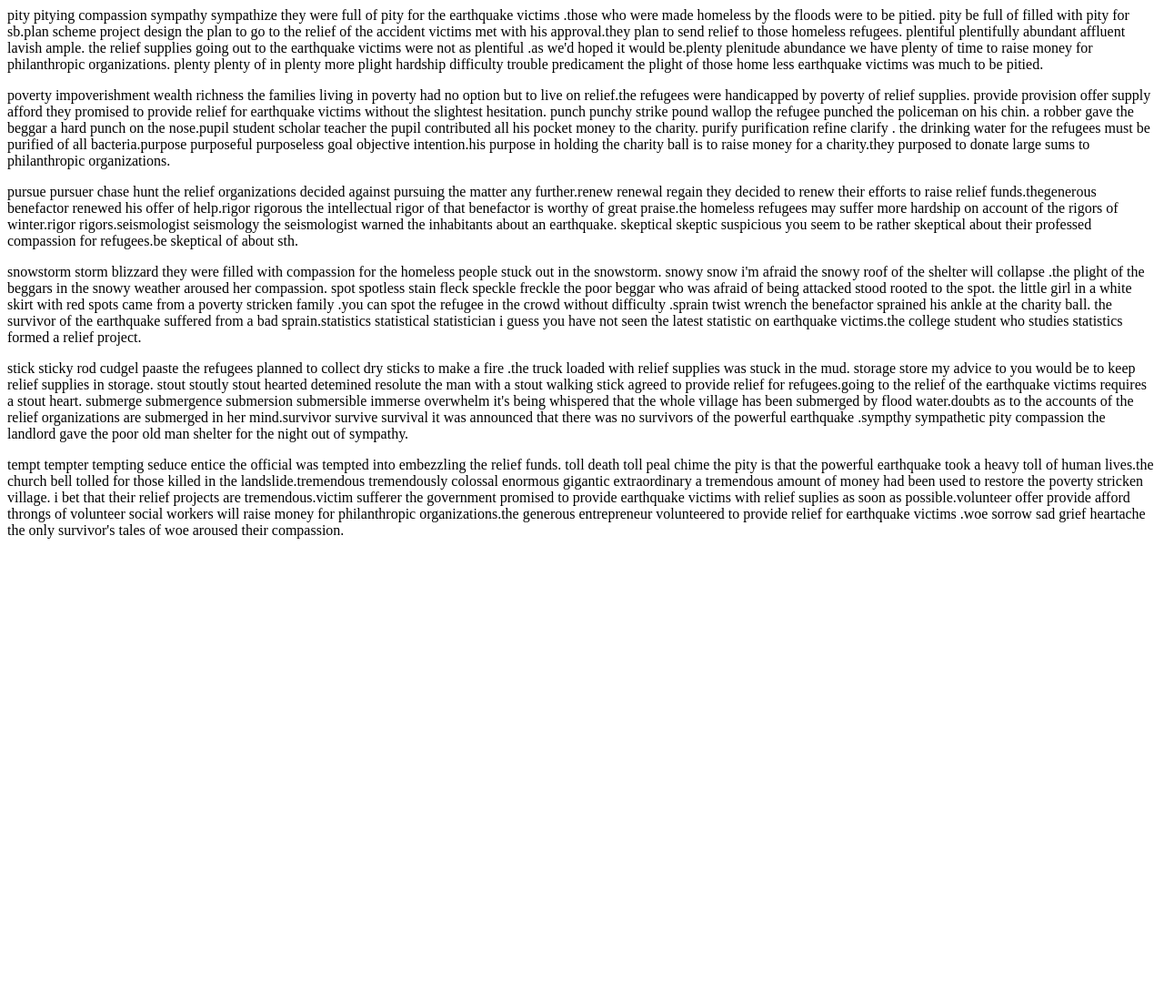
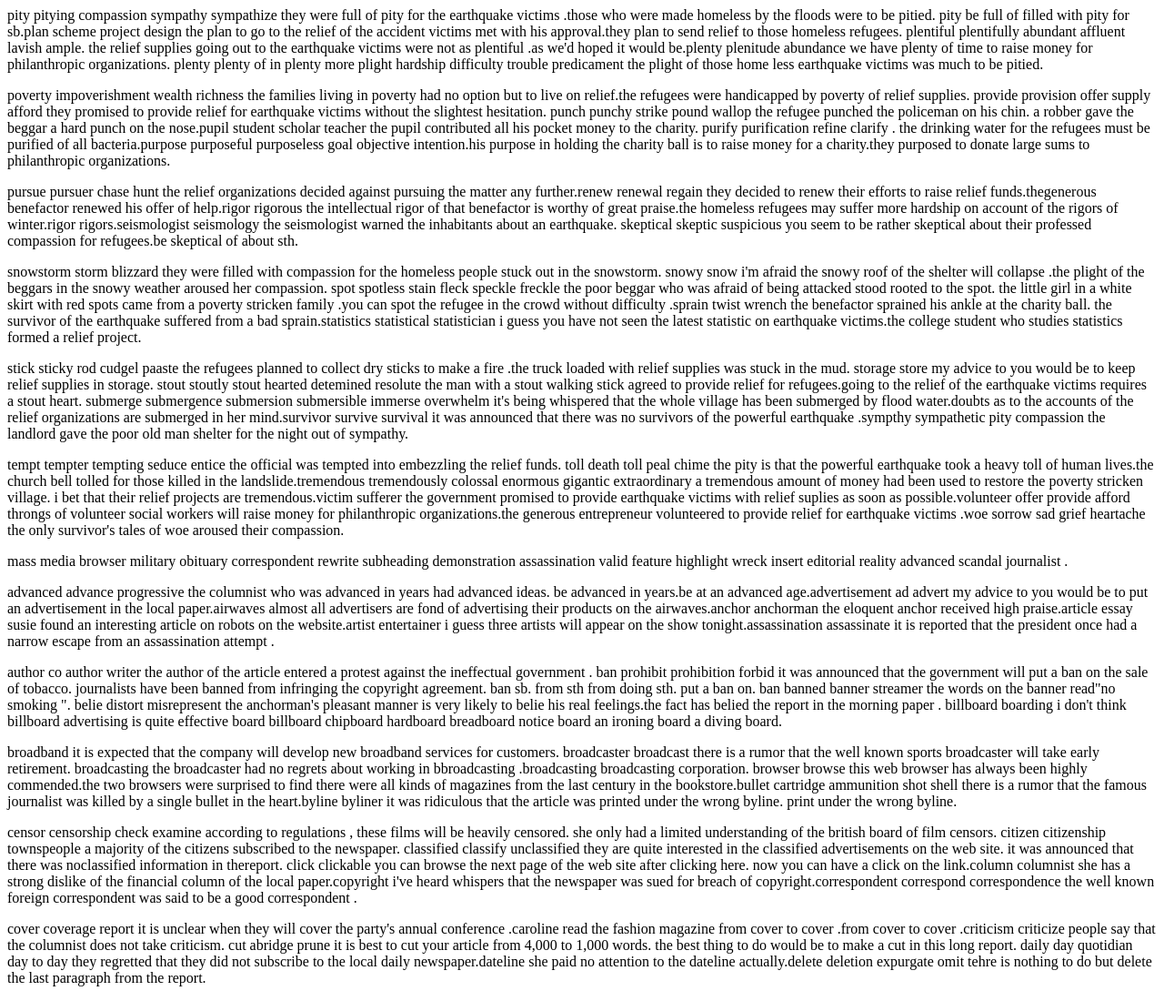
Before and after one commit to pann710/20211006, a plain HTML site: page index.html in a window 1280 px wide. Shown: the whole page at 91% size. Before the commit the page ends 800 px from the top, so only its background shows below. Drawn offline with Linux system fonts and the light colour scheme.

Commit message:
Update index.html

```diff
--- a/index.html
+++ b/index.html
@@ -9,12 +9,12 @@
 <p>snowstorm storm blizzard they were filled with compassion for the homeless people stuck out in the snowstorm. snowy snow i'm afraid the snowy roof of the shelter will collapse .the plight of the beggars in the snowy weather aroused her compassion. spot spotless stain fleck speckle freckle the poor beggar who was afraid of being attacked stood rooted to the spot. the little girl in a white skirt with red spots came from a poverty stricken family .you can spot the refugee in the crowd  without difficulty .sprain twist wrench the benefactor sprained  his ankle at the charity ball. the survivor of the earthquake suffered from a bad sprain.statistics statistical statistician i guess you have not seen the latest statistic on earthquake victims.the college student who studies statistics formed a relief project.</p>
 <p>stick sticky rod cudgel paaste the refugees planned to collect dry sticks to make a fire .the truck loaded with relief supplies was stuck in the mud. storage store my advice to you would be to keep relief supplies in storage. stout stoutly stout hearted detemined resolute the man with a stout walking stick agreed to provide relief for refugees.going to the relief of the earthquake victims requires a stout heart. submerge submergence submersion submersible immerse overwhelm it's being whispered that the whole village has been submerged by flood water.doubts as to the accounts of the relief organizations are submerged in her mind.survivor survive survival it was announced that there was no survivors of the powerful earthquake .sympthy sympathetic pity compassion the landlord gave the poor old man shelter for the night out of sympathy.</p>
 <p>tempt tempter tempting seduce entice the official was tempted into embezzling the relief funds. toll death toll peal  chime the pity is that the powerful earthquake took a heavy toll of human lives.the church bell tolled for those killed in the landslide.tremendous tremendously colossal enormous gigantic extraordinary a tremendous amount of money had been used to restore the poverty stricken village. i bet that their relief projects are tremendous.victim sufferer the government promised to provide earthquake victims with relief suplies as soon as possible.volunteer offer provide afford throngs of volunteer social workers will raise money for philanthropic organizations.the generous entrepreneur volunteered to provide relief for earthquake victims .woe sorrow sad grief heartache the only survivor's tales of woe aroused their compassion.</p>
-<p></p>
-<p></p>
-<p></p>
-<p></p>
-<p></p>
-<p></p>
+<p>mass media browser military obituary correspondent rewrite subheading demonstration assassination valid feature highlight wreck insert editorial reality advanced scandal journalist .</p>
+<p>advanced advance progressive the columnist who was advanced in years had advanced ideas. be advanced in years.be at an advanced age.advertisement ad advert my advice to you would be to put an advertisement in the local paper.airwaves almost all advertisers are fond of advertising their products on the airwaves.anchor anchorman the eloquent anchor received high praise.article essay susie found an interesting article on robots on the website.artist entertainer i guess three artists will appear on the show tonight.assassination assassinate it is reported that the president once had a narrow escape from an assassination attempt .</p>
+<p>author co author writer the author of the article entered a protest against the ineffectual government . ban prohibit prohibition forbid it was announced that the government will put a ban on the sale of tobacco. journalists have been banned from infringing the copyright agreement. ban sb. from sth from doing sth. put a ban on. ban banned banner streamer the words on the banner read"no smoking ". belie distort misrepresent the anchorman's pleasant manner is very likely to belie his real feelings.the fact has belied the report in the morning paper . billboard boarding i don't think  billboard advertising is quite effective board billboard chipboard hardboard breadboard notice board an ironing board a diving board.</p>
+<p>broadband it is expected that the company will develop new broadband services for customers. broadcaster broadcast there is a rumor that the well known sports broadcaster will take early retirement. broadcasting the broadcaster had no regrets about working in bbroadcasting .broadcasting broadcasting corporation. browser browse this web browser has always been highly commended.the two browsers were surprised to find there were all kinds of magazines from the last century in the bookstore.bullet cartridge ammunition shot shell there is a rumor that the famous journalist was killed by a single bullet in the heart.byline byliner it was ridiculous that the article was printed under the wrong byline. print under the wrong byline.</p>
+<p>censor censorship check examine according to regulations , these films will be heavily censored. she only had a limited understanding of the british board of film censors. citizen citizenship townspeople a majority of the citizens subscribed to the newspaper. classified classify unclassified they are quite interested in the classified advertisements on the web site. it was announced that there was noclassified information in thereport. click clickable you can browse the next page of the web site after clicking here. now you can have a click on the link.column columnist she has a strong dislike of the financial column of the local paper.copyright i've heard whispers that the newspaper was sued for breach of copyright.correspondent correspond correspondence the well known foreign correspondent was said to be a good correspondent .</p>
+<p>cover coverage report it is unclear when they will cover the party's annual conference .caroline read the fashion magazine from cover to cover .from cover to cover .criticism criticize people say that the columnist does not take criticism. cut abridge prune it is best to cut your article from 4,000 to 1,000 words. the best thing to do would be to make a cut in this long report. daily day quotidian day to day they regretted that they did not subscribe to the local daily newspaper.dateline she paid no attention to the dateline actually.delete deletion expurgate omit tehre is nothing to do but delete the last paragraph from the report.</p>
 <p></p>
 <p></p>
 <p></p>
```
